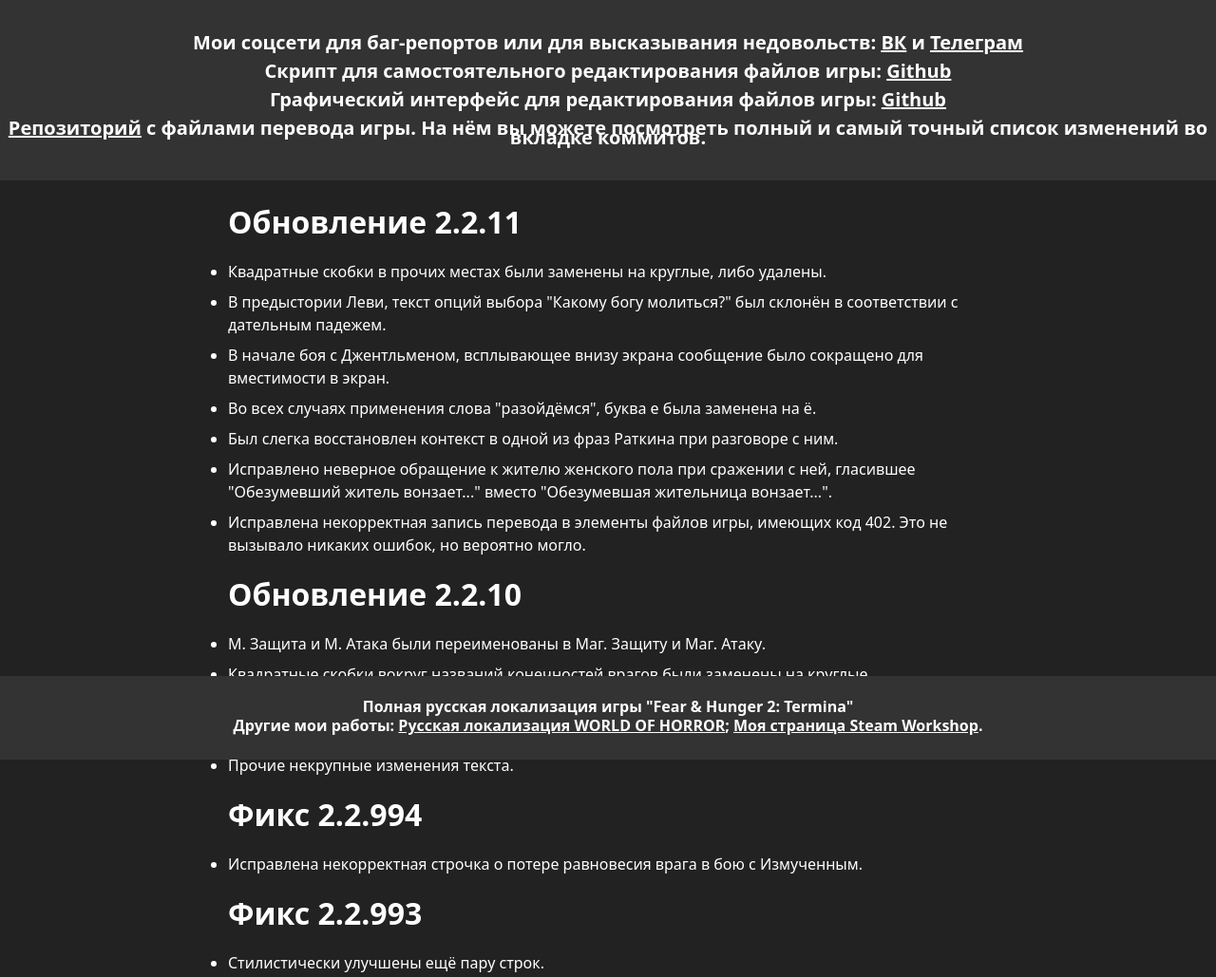
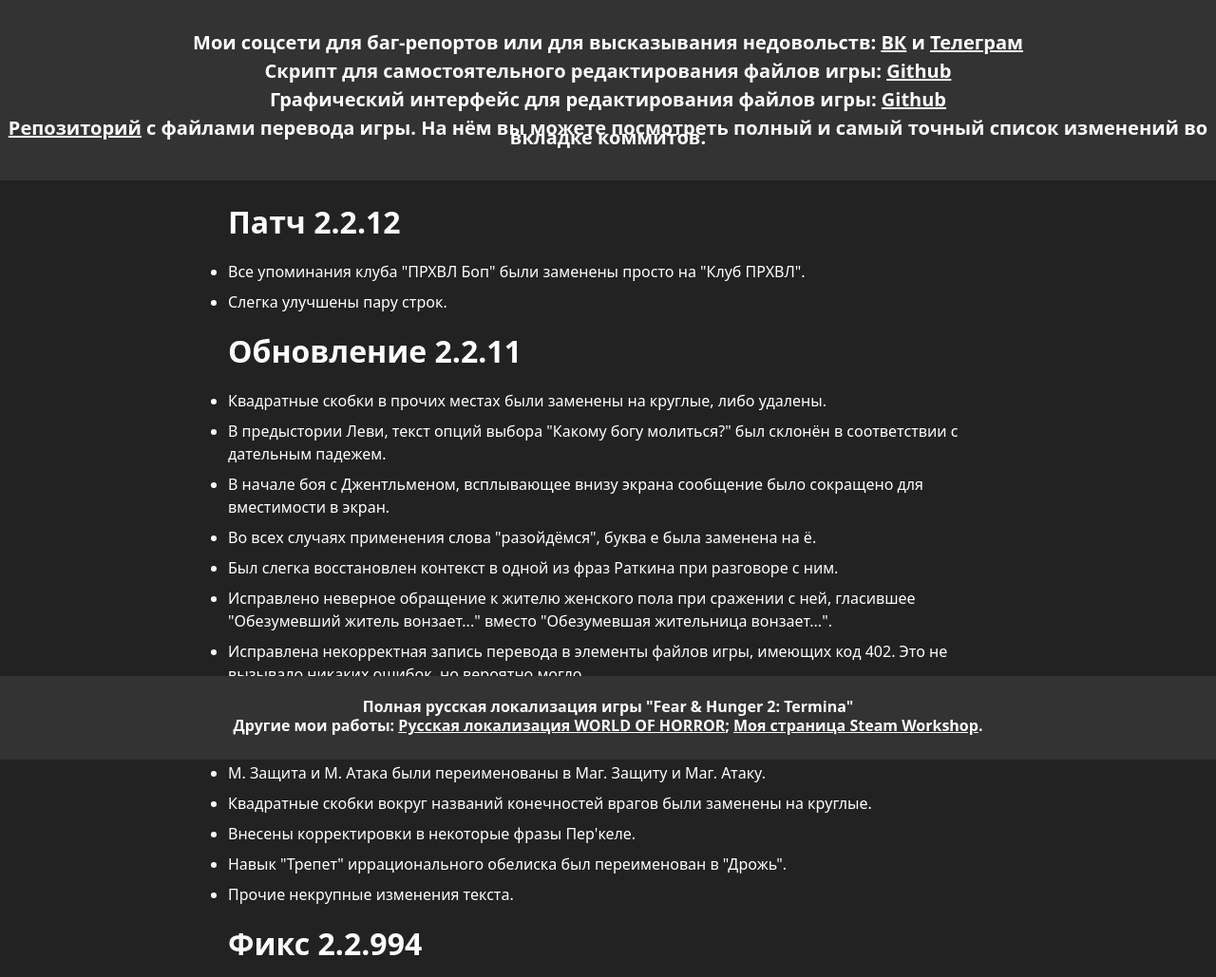
Before and after one commit to savannstm/fh2-termina-translation, a plain HTML site: page 2.2.12 СПИСОК ИЗМЕНЕНИЙ.html in a window 1280 px wide. Shown: the top 1029 px of the page at 95% size. Drawn offline with Linux system fonts and the light colour scheme.

Commit message:
Обновить список изменений и отображаемую версию

```diff
--- a/2.2.11 СПИСОК ИЗМЕНЕНИЙ.html
+++ b/2.2.12 СПИСОК ИЗМЕНЕНИЙ.html
@@ -26,6 +26,12 @@
             </p>
         </header>
         <main>
+            <h1>Патч 2.2.12</h1>
+            <ul>
+                <li>Все упоминания клуба "ПРХВЛ Боп" были заменены просто на "Клуб ПРХВЛ".</li>
+                <li>Слегка улучшены пару строк.</li>
+            </ul>
+
             <h1>Обновление 2.2.11</h1>
             <ul>
                 <li>Квадратные скобки в прочих местах были заменены на круглые, либо удалены.</li>
```
Also changed, not shown: 1 other file.
